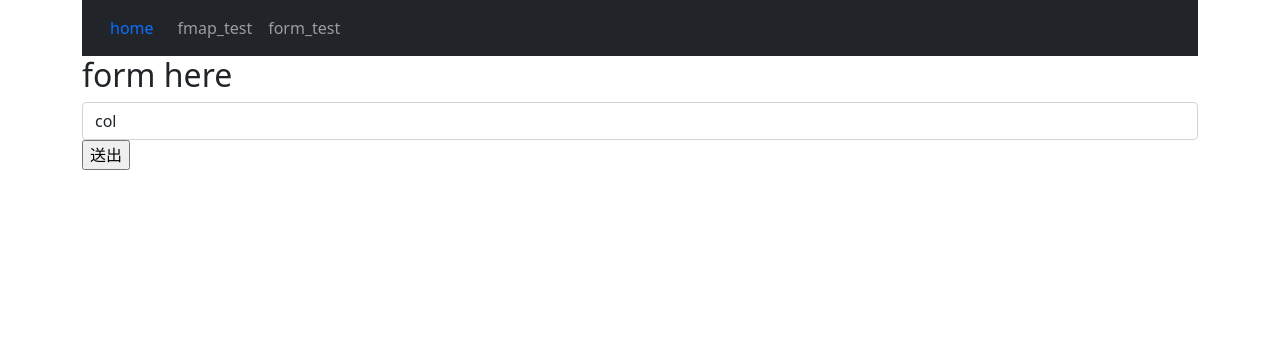
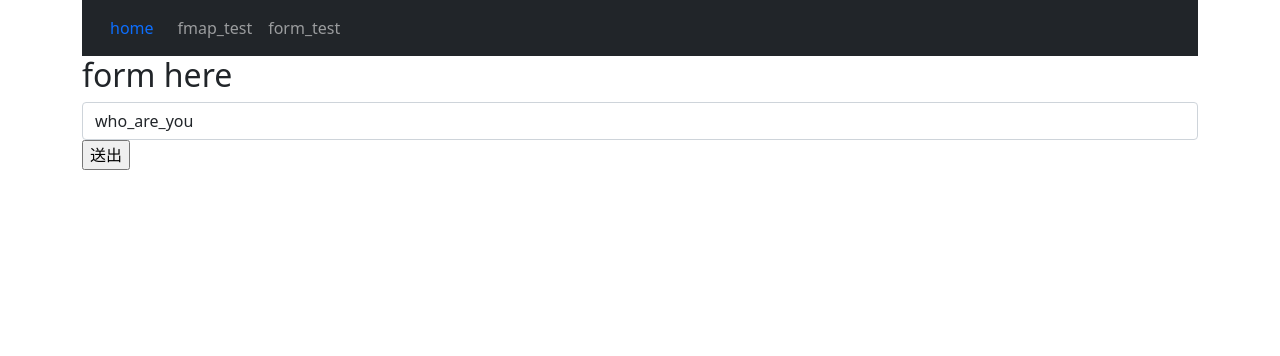
Before and after one commit to dogppatrick/Djangodemo, a Django app: page /formtest/ in a window 1280 px wide. Shown: the top 356 px of the page. Run offline with Django 3.2, Linux system fonts and the light colour scheme.

Commit message:
fix form

```diff
--- a/pages/views.py
+++ b/pages/views.py
@@ -73,7 +73,7 @@ def form_view(request,*args, **kwargs):
         "title": "form_test",
     }
     if request.method == 'POST':
-        result = {col:request.POST[col] for col in request.POST}
+        result = {col:request.POST[col] for col in input_col}
         print(f'result :{result}')
         # TODO add result to db
         # redirect to where
--- a/templates/form_test.html
+++ b/templates/form_test.html
@@ -11,7 +11,7 @@
         {% csrf_token %}
         <table>
         {% for col in input_col%}
-            <input class="form-control" type="text" name="col"  maxlength="150" value = "col">
+            <input class="form-control" type="text" name={{col}}  maxlength="150" value = {{col}}>
         {%endfor%}
         </table>
         <input type="submit" value="送出" />
```
